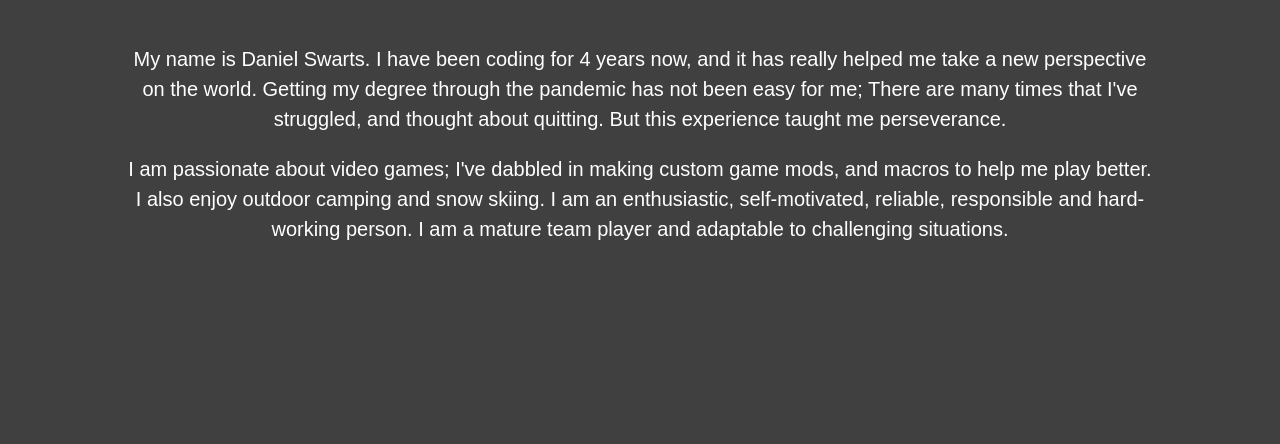
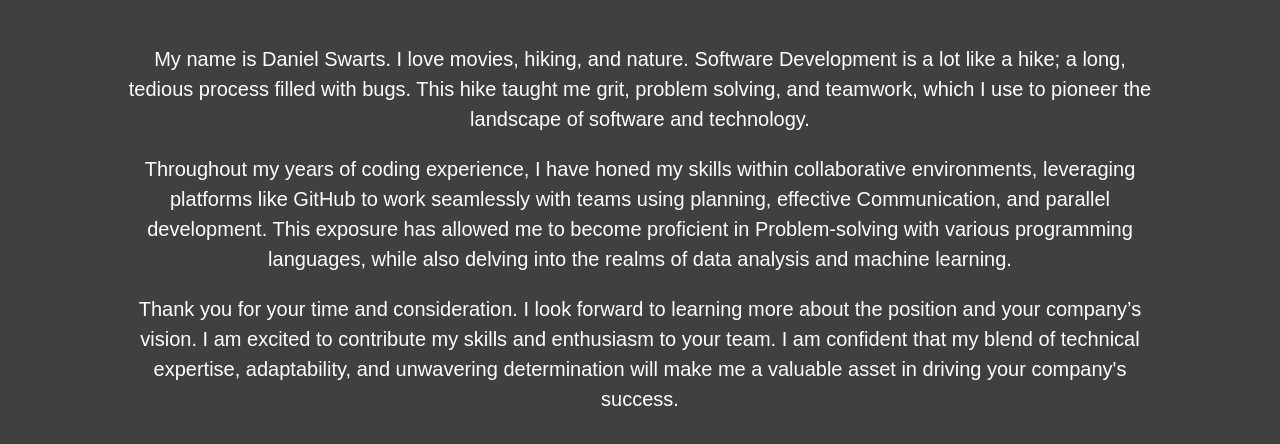
Before and after one commit to Dan-Swarts/super, a plain HTML site: page pages/about_me/about_me.html in a window 1280 px wide. Shown: the part 266-710 px from the top of the page. Drawn offline with Linux system fonts and the light colour scheme.

Commit message:
updated about me

```diff
--- a/pages/about_me/about_me.html
+++ b/pages/about_me/about_me.html
@@ -23,15 +23,23 @@
 
             <h1>Who am I?</h1>
 
-            <p>My name is Daniel Swarts. I have been coding for 4 years now, and it has really helped
-            me take a new perspective on the world. Getting my degree through the pandemic has not
-            been easy for me; There are many times that I've struggled, and thought
-            about quitting. But this experience taught me perseverance.</p>
+            <p>My name is Daniel Swarts. I love movies, hiking, and nature. Software Development is
+            a lot like a hike; a long, tedious process filled with bugs. This hike taught me grit,
+            problem solving, and teamwork, which I use to pioneer the landscape of software and
+            technology.<p>
 
-            <p>I am passionate about video games; I've dabbled in making custom game mods, and
-            macros to help me play better. I also enjoy outdoor camping and snow skiing. I am an
-            enthusiastic, self-motivated, reliable, responsible and hard-working person. I am a
-            mature team player and adaptable to challenging situations.</p>
+            <p>Throughout my years of coding experience, I have
+            honed my skills within collaborative environments, leveraging platforms like GitHub to
+            work seamlessly with teams using planning, effective Communication, and parallel
+            development. This exposure has allowed me to become proficient in Problem-solving with
+            various programming languages, while also delving into the realms of data analysis and
+            machine learning.<p>
+
+            <p>Thank you for your time and consideration. I look forward to learning
+            more about the position and your company’s vision. I am excited to contribute my skills
+            and enthusiasm to your team. I am confident that my blend of technical expertise,
+            adaptability, and unwavering determination will make me a valuable asset in driving your
+            company's success.</p>
         </div>
 
         <!-- <div class="bubbles">
```
Also changed, not shown: pages/computer_vision/computer_vision.html (+4 -3 lines), 1 other file.
